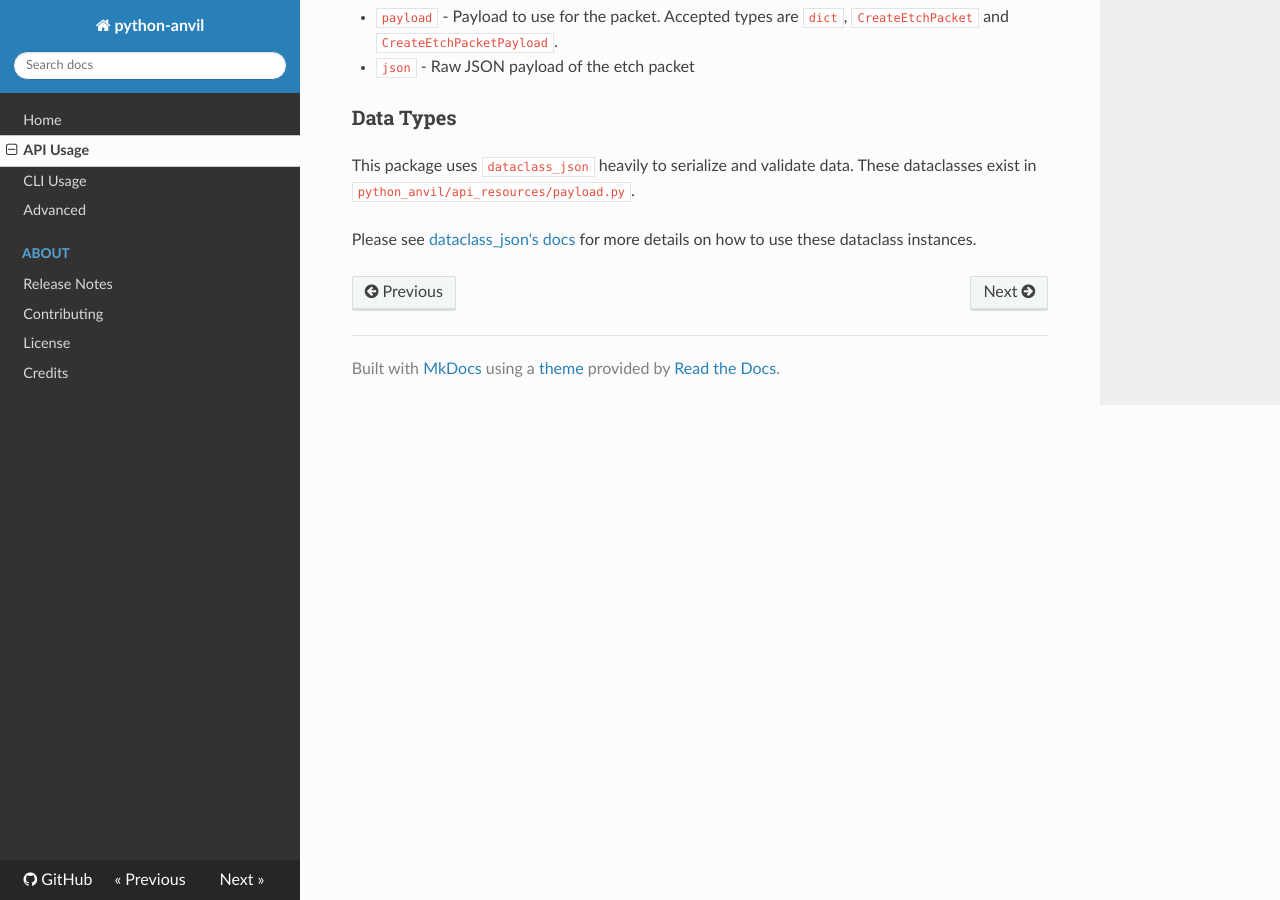
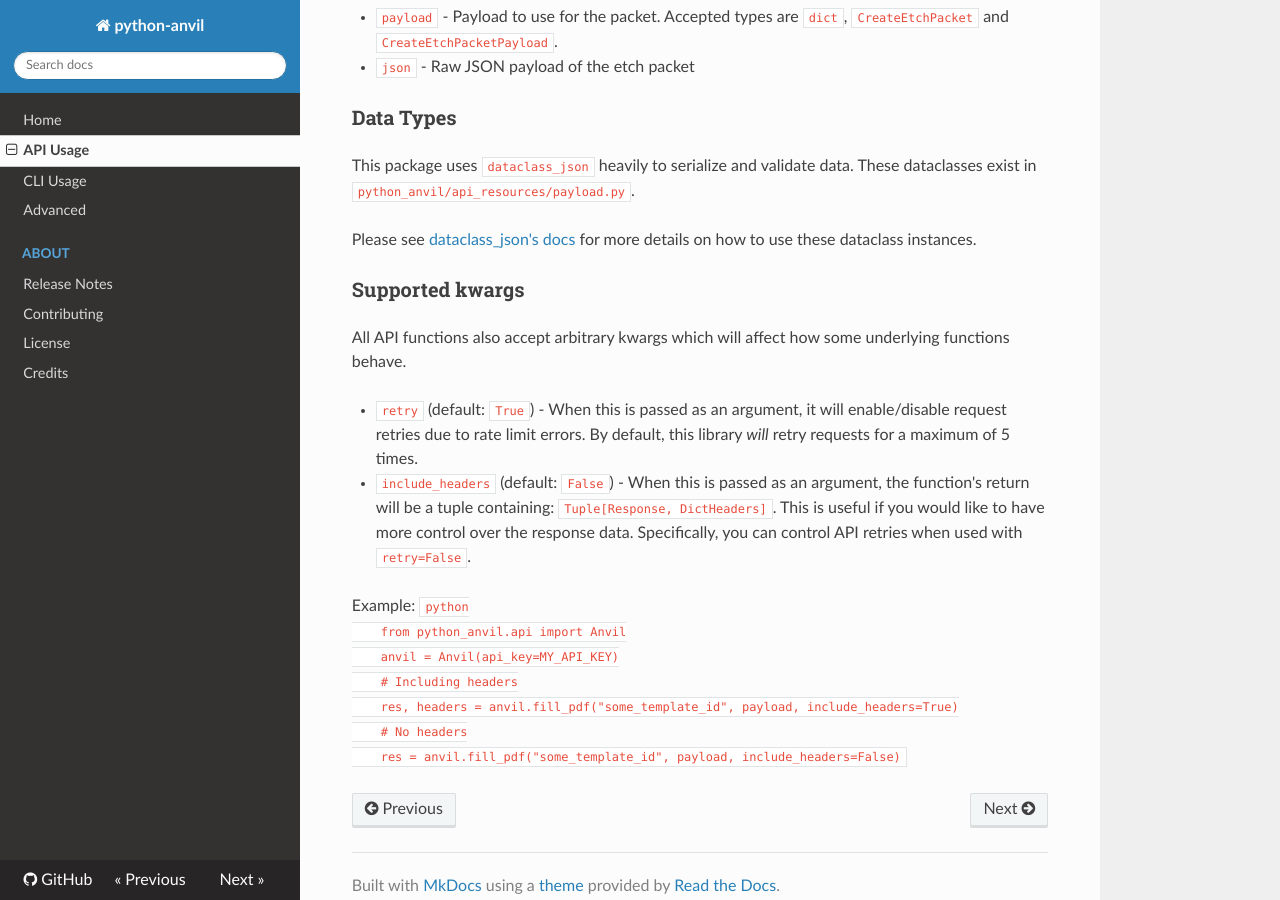
Before and after one commit to anvilco/python-anvil, an MkDocs documentation site: the page built from docs/api_usage.md, in a window 1280 px wide and 900 px high, scrolled down 2988 px. Built offline with MkDocs 1.6.1, drawn with Linux system fonts in a browser that asks for light colours; nearby versions of some CDN libraries.

Commit message:
Update docs

````diff
--- a/docs/api_usage.md
+++ b/docs/api_usage.md
@@ -140,3 +140,24 @@ These dataclasses exist in `python_anvil/api_resources/payload.py`.
 
 Please see [dataclass_json's docs](https://lidatong.github.io/dataclasses-json/) for more details on how to use these
 dataclass instances.
+
+
+### Supported kwargs
+
+All API functions also accept arbitrary kwargs which will affect how some underlying functions behave.
+
+* `retry` (default: `True`) - When this is passed as an argument, it will enable/disable request retries due to rate
+  limit errors. By default, this library _will_ retry requests for a maximum of 5 times.
+* `include_headers` (default: `False`) - When this is passed as an argument, the function's return will be a tuple
+  containing: `Tuple[Response, DictHeaders]`. This is useful if you would like to have more control over the response
+  data. Specifically, you can control API retries when used with `retry=False`.
+
+  Example:
+  ```python
+    from python_anvil.api import Anvil
+    anvil = Anvil(api_key=MY_API_KEY)
+    # Including headers
+    res, headers = anvil.fill_pdf("some_template_id", payload, include_headers=True)
+    # No headers
+    res = anvil.fill_pdf("some_template_id", payload, include_headers=False)
+  ```
````
